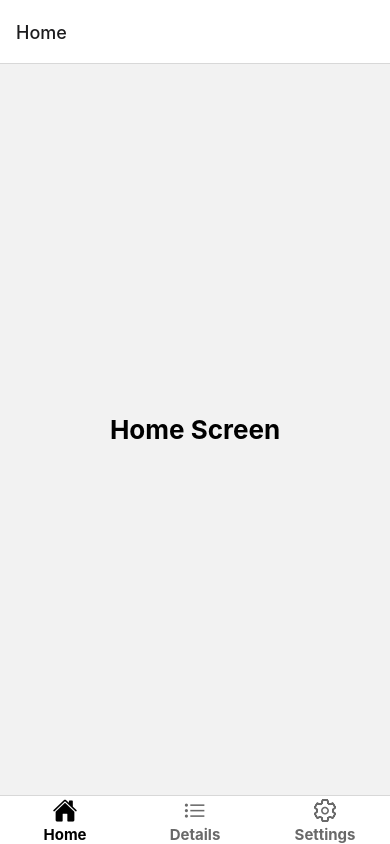
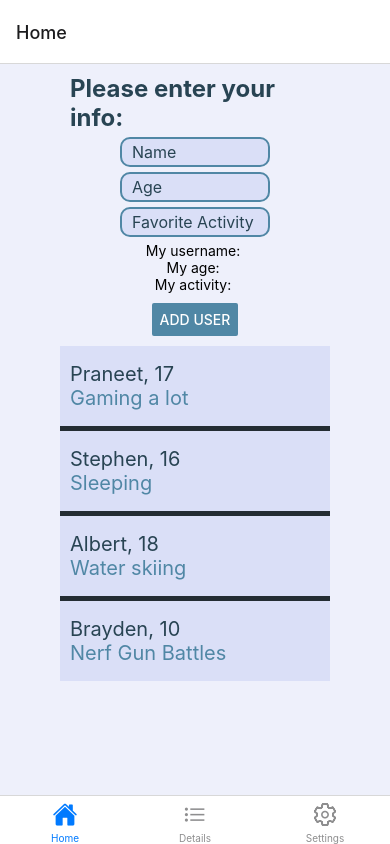
Before and after one commit to sdenna/TabNavigationExample, a React Native app: screen / in a window 390 px wide. Built offline with nearby package versions, Linux system fonts and the light colour scheme.

Commit message:
Started an example with an array, flatlist, and ability to add elements to array on Home screen
Goals are to pass this array to the next screen and edit data

```diff
--- /dev/null
+++ b/app/components/ListItem.js
@@ -0,0 +1,38 @@
+import * as React from 'react';
+import { Text, View, StyleSheet, TouchableOpacity } from 'react-native';
+
+import colors from '../config/colors';
+import Swipeable from 'react-native-gesture-handler/Swipeable';
+import {GestureHandlerRootView} from "react-native-gesture-handler";  // needed for Android
+
+function ListItem({name, age, favActivity, onPress, renderRightActions}) {
+  return(
+    <GestureHandlerRootView>
+      <Swipeable renderRightActions={renderRightActions}>
+        <TouchableOpacity onPress={onPress}>
+          <View style={styles.friendContainer}>
+                <Text style={styles.text}>{name}, {age}</Text>
+                {favActivity && <Text style={[styles.text, {color: colors.secondary}]}>
+                    {favActivity}</Text>}
+            </View>
+        </TouchableOpacity>
+      </Swipeable>
+    </GestureHandlerRootView>
+  );
+}
+const styles = StyleSheet.create({
+   friendContainer: {
+    backgroundColor: colors.light,
+    padding: 10,
+    height: 80,
+    justifyContent: 'center',
+
+  },
+    text: {
+    color: colors.primary,
+    fontSize: 20,
+  }
+
+});
+
+export default ListItem;
--- /dev/null
+++ b/app/components/ListItemDeleteAction.js
@@ -0,0 +1,25 @@
+import * as React from 'react';
+import {View, StyleSheet, TouchableWithoutFeedback } from 'react-native';
+import {MaterialCommunityIcons} from '@expo/vector-icons';
+import { FontAwesome } from '@expo/vector-icons';
+import colors from '../config/colors';
+
+
+function ListItemDeleteAction({onPress}) {
+  return (
+    <TouchableWithoutFeedback onPress={onPress}>
+      <View style={styles.container}>
+        <FontAwesome name="trash-o" size={35} color={colors.verylight}/>
+      </View>
+    </TouchableWithoutFeedback>
+  );
+}
+const styles = StyleSheet.create({
+  container: {
+    backgroundColor: colors.dark,
+    width: 70,
+    justifyContent: 'center',
+    alignItems: 'center',
+  }
+  })
+export default ListItemDeleteAction;
--- /dev/null
+++ b/app/components/ListItemSeparator.js
@@ -0,0 +1,20 @@
+import * as React from 'react';
+import {View, StyleSheet, } from 'react-native';
+import colors from '../config/colors';
+
+// use () because this component doesn't have props
+function ListItemSeparator() {
+  return (
+     <View style={styles.itemSeparator}></View>
+  );
+}
+
+const styles = StyleSheet.create({
+  itemSeparator: {
+    backgroundColor: colors.dark,
+    width: '100%',
+    height: 5,
+  },
+})
+
+export default ListItemSeparator;
--- /dev/null
+++ b/app/components/MyTextInput.js
@@ -0,0 +1,38 @@
+import * as React from 'react';
+import {View, StyleSheet, TextInput } from 'react-native';
+import { MaterialCommunityIcons } from '@expo/vector-icons';
+
+import colors from '../config/colors';
+
+
+function MyTextInput({icon, placeholder, onChangeText, keyboardType, maxLength, secureTextEntry}) {
+  return (
+
+        <TextInput
+          style={styles.textInput}
+          placeholder={placeholder}
+          onChangeText={onChangeText}
+          keyboardType={keyboardType}
+          maxLength={maxLength}
+          secureTextEntry={secureTextEntry}
+          clearTextOnFocus={true} />
+
+  );
+}
+
+const styles = StyleSheet.create({
+   textInput: {
+   backgroundColor: colors.light,
+   paddingLeft: 10,
+   paddingVertical: 3,
+   borderRadius:10,
+   width: 150,
+   placeholderTextColor: colors.primary,
+   fontSize:16,
+   borderWidth: 2,
+   borderColor: colors.secondary,
+   marginBottom: 5,
+ },
+})
+
+export default MyTextInput;
--- /dev/null
+++ b/app/config/colors.js
@@ -0,0 +1,15 @@
+export default {
+    /* If you continuously use color names that are 'vague' like I used below,
+       then you can reuse components over and over for multiple projects.  This is
+       because the names primary, secondary, etc. will start to take on a certain meaning
+       for YOU.  You can also name them textColor, titleTextColor, etc.
+
+       Feel free to change these colors used, I just gave you a starting point.
+    */
+      primary: '#284453',
+      secondary: '#5087a5',
+      verylight: '#EEF0FB',
+      light: '#DADFF7',
+      medium: '#B5B2C2',
+      dark: '#232c33',
+    }
--- a/app/navigation/MainContainer.js
+++ b/app/navigation/MainContainer.js
@@ -32,11 +32,8 @@ function MainContainer() {
                         return <Ionicons name={iconName} size = {size} color = {color} />;
                     },
                 })}
-                tabBarOptions={{
-                    activeTintColor: 'black',
-                    inactiveTintColor: 'dimgray',
-                    labelStyle: {paddingBottom: 0, fontSize: 15, fontWeight: 'bold'},
-                }}>
+
+                >
                 <Tab.Screen name = {homeName} component = {HomeScreen} />
                 <Tab.Screen name = {detailsName} component = {DetailsScreen} />
                 <Tab.Screen name = {settingsName} component = {SettingsScreen} />
--- a/app/navigation/screens/HomeScreen.js
+++ b/app/navigation/screens/HomeScreen.js
@@ -1,15 +1,182 @@
-import * as React from 'react';
-import { View, Text } from 'react-native';
+import React, {useState} from 'react';
+import { View, Text, FlatList, Button, StyleSheet } from 'react-native';
+import Constants from 'expo-constants';
+
+import ListItemSeparator from '../../components/ListItemSeparator';
+import ListItem from '../../components/ListItem';
+import colors from '../../config/colors';
+import MyTextInput from '../../components/MyTextInput';
+import ListItemDeleteAction from '../../components/ListItemDeleteAction';
+
+export default function HomeScreen() {
+
+  const initialFriends = [
+    {
+      id: 1,
+      name: "Praneet",
+      age: "17",
+      favActivity: "Gaming a lot",
+    },
+    {
+      id: 2,
+       name: "Stephen",
+      age: "16",
+      favActivity: "Sleeping",
+    },
+    {
+      id: 3,
+      name: "Albert",
+      age: "18",
+      favActivity: "Water skiing",
+    },
+    {
+      id: 4,
+      name: "Brayden",
+      age: "10",
+      favActivity: "Nerf Gun Battles",
+    },
+  ]
 
 
-export default function HomeScreen() {
+
+  const [friends, setFriends] = useState(initialFriends);
+  const [userName, setUserName] = useState('');
+  const [age, setAge] = useState('');
+  const [activity, setActivity] = useState('');
+  const[id, setId] = useState(initialFriends.length +1);
+
+  const handleDelete = friend => {
+    console.log("deleting " + friend.name);
+    const newFriends = friends.filter(f => f.id !== friend.id);
+    setFriends(newFriends);
+  }
+
+  const addFriend = () => {
+
+    // for now, id will be length + 1.  However, if we begin deleting elements, this
+    // will cause an issue. At that time we will look for other ways to get a unique id #
+      const newFriend = [
+        {
+          id: id,
+          name: userName,
+          age: age,
+          favActivity: activity,
+
+        }
+      ]
+    const newArray = friends.concat(newFriend);
+    setFriends(newArray);
+    console.log(friends);
+    setId(id + 1);
+    }
+
+
   return (
-    <View style={{ flex: 1, alignItems: 'center', justifyContent: 'center' }}>
-      <Text
-        onPress={() => alert('This is the "Home" screen.')}
-        style={{ fontSize: 26, fontWeight: 'bold' }}>
-        Home Screen
-      </Text>
+    <View style={styles.container}>
+    <View style={styles.userEntryContainer}>
+      <Text style={[styles.text, {fontWeight: 'bold', marginBottom: 5}]}>Please enter your info:</Text>
+
+      <MyTextInput
+          placeholder="Name"
+          style={styles.textInput}
+          onChangeText = {text => setUserName(text)}
+      />
+
+      <MyTextInput
+          placeholder="Age"
+          style={styles.textInput}
+          onChangeText = {text => setAge(text)}
+      />
+
+      <MyTextInput
+          placeholder="Favorite Activity"
+          style={styles.textInput}
+          onChangeText = {text => setActivity(text)}
+
+      />
+
+      <Text>My username: {userName}</Text>
+      <Text>My age: {age}</Text>
+      <Text>My activity: {activity}</Text>
+
+      <View style={{margin: 10, }}>
+        <Button
+          title="add user"
+          color= {colors.secondary}
+          onPress={addFriend}
+        />
+      </View>
+    {/* // need as scrollview here */}
+
+      <FlatList
+        style={styles.flatlistStyles}
+        data={friends}
+        keyExtractor={item => item.id.toString()}
+        renderItem={({item}) =>
+          <ListItem
+            name={item.name}
+            age={item.age}
+            favActivity={item.favActivity}
+            onPress={() => console.log('clicked on ' +item.userName)}
+            renderRightActions = {() =>
+              <ListItemDeleteAction
+                onPress={() => handleDelete(item)} /> }
+            />
+        }
+        ItemSeparatorComponent={ListItemSeparator}
+      />
+
+
+    {/*
+    Goal of this page is to create a custom TextInput that can
+    be used to get a username, password, and phone number.
+    In order to do this, we need to be able to pass in some
+    props as needed to customize the TextInput.
+
+    We will use state variables for each of these items
+
+    We will have a state array for all the "users"
+
+    As the user is added, then we will create an object with
+    the info they entered and then add this object to the array
+
+    Lastly, we will create a custom ListItem component to display our users
+    and then display the users in a FlatList below the input section.
+
+    */}
     </View>
+  </View>
   );
 }
+
+const styles = StyleSheet.create({
+  container: {
+    flex: 1,
+    paddingTop: Constants.statusBarHeight +10,
+    backgroundColor: colors.verylight,
+    padding: 8,
+    alignItems: 'center',
+
+  },
+ textInput: {
+   backgroundColor: colors.light,
+   paddingLeft: 10,
+   paddingVertical: 3,
+   borderRadius:10,
+   width: 150,
+   placeholderTextColor: colors.primary,
+   fontSize:16,
+ },
+userEntryContainer: {
+  width: 250,
+  alignItems: 'center',
+
+},
+  text: {
+    color: colors.primary,
+    fontSize: 24,
+  },
+  flatlistStyles: {
+    width: 270,
+  }
+});
--- a/package.json
+++ b/package.json
@@ -9,6 +9,7 @@
     "web": "expo start --web"
   },
   "dependencies": {
+    "@expo/ngrok": "^4.1.0",
     "@react-navigation/bottom-tabs": "^6.5.4",
     "@react-navigation/native": "^6.1.3",
     "@react-navigation/stack": "^6.3.12",
```
Also changed, not shown: installCommands.txt (added), 1 other file (tests, documents, lock files or other folders).
